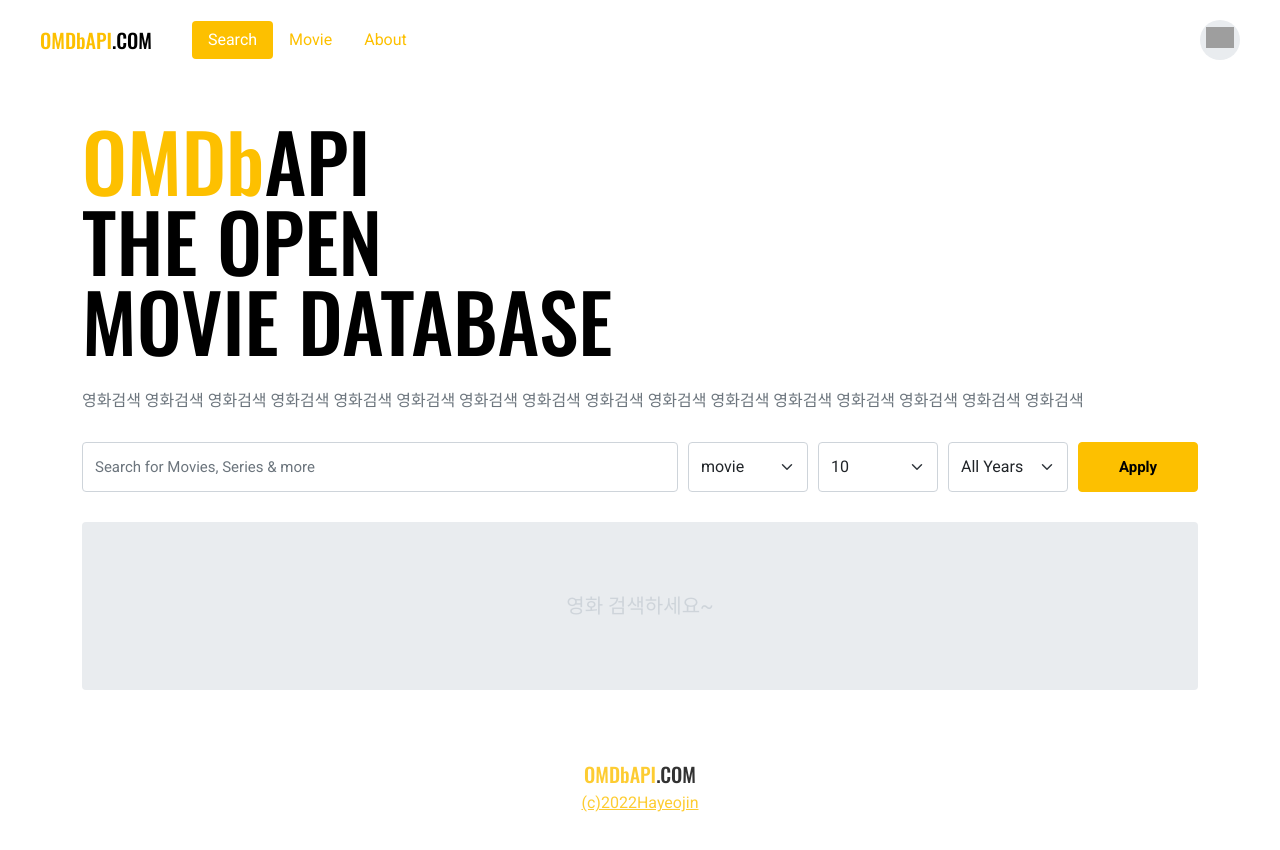
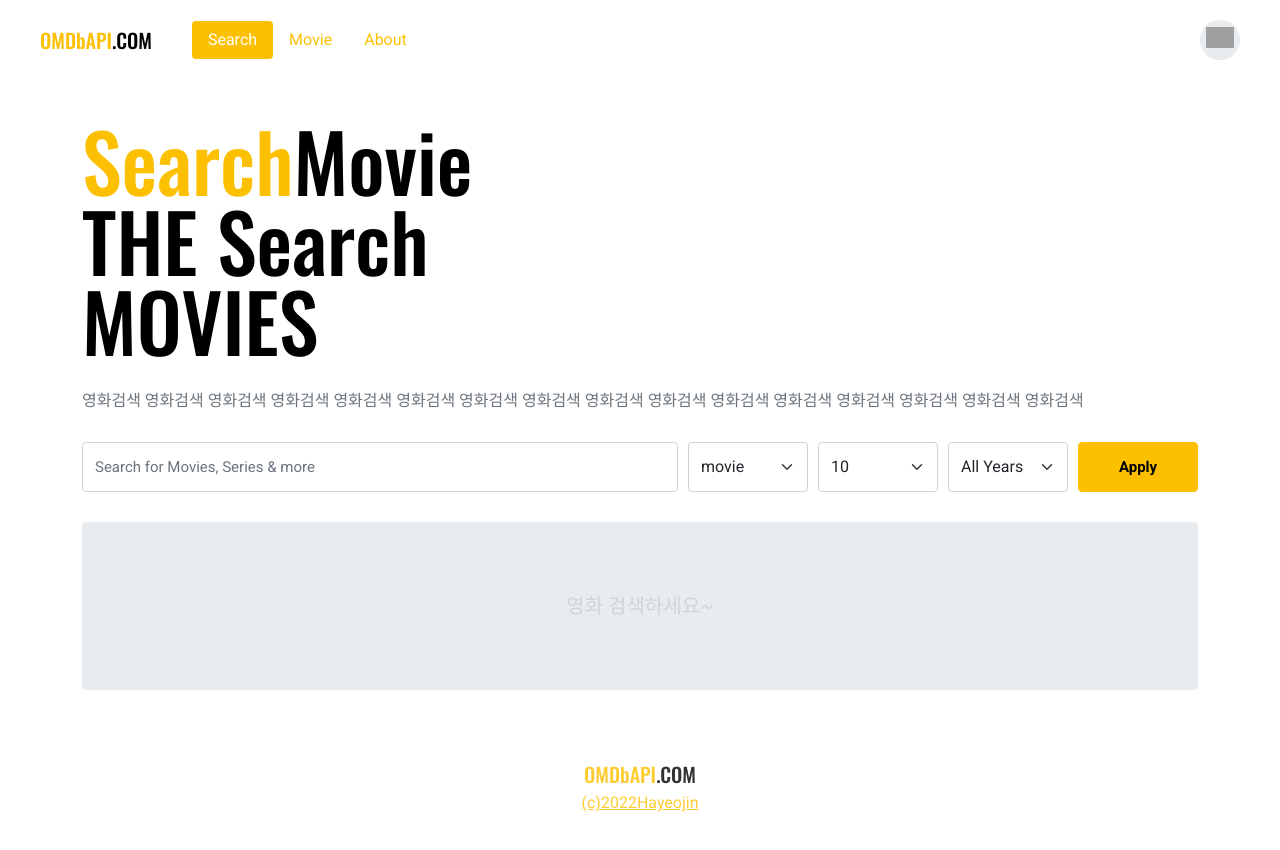
Before and after one commit to yeojinha/VueMovieApp, a Vue app: page /#/ in a window 1280 px wide. Shown: the top 850 px of the page. Built offline with nearby package versions, Linux system fonts and the light colour scheme; grey boxes are pictures that could not be loaded.

Commit message:
타이틀수정

```diff
--- a/src/components/Headline.vue
+++ b/src/components/Headline.vue
@@ -3,9 +3,9 @@
   https://getbootstrap.com/docs/5.1/layout/containers/ 참조
   클래스로 화면크기 변할 때, 뷰포트도 변한다.(가변성) -->
     <h1>
-      <span span>OMDb</span>API<br/>
-      THE OPEN<br />
-      MOVIE DATABASE<br/>
+      <span span>Search</span>Movie<br/>
+      THE Search<br />
+      MOVIES<br/>
     </h1>
     <p>
      영화검색 영화검색 영화검색 영화검색 영화검색 영화검색 영화검색 영화검색 영화검색 영화검색 영화검색 영화검색 영화검색 영화검색 영화검색 영화검색
```
